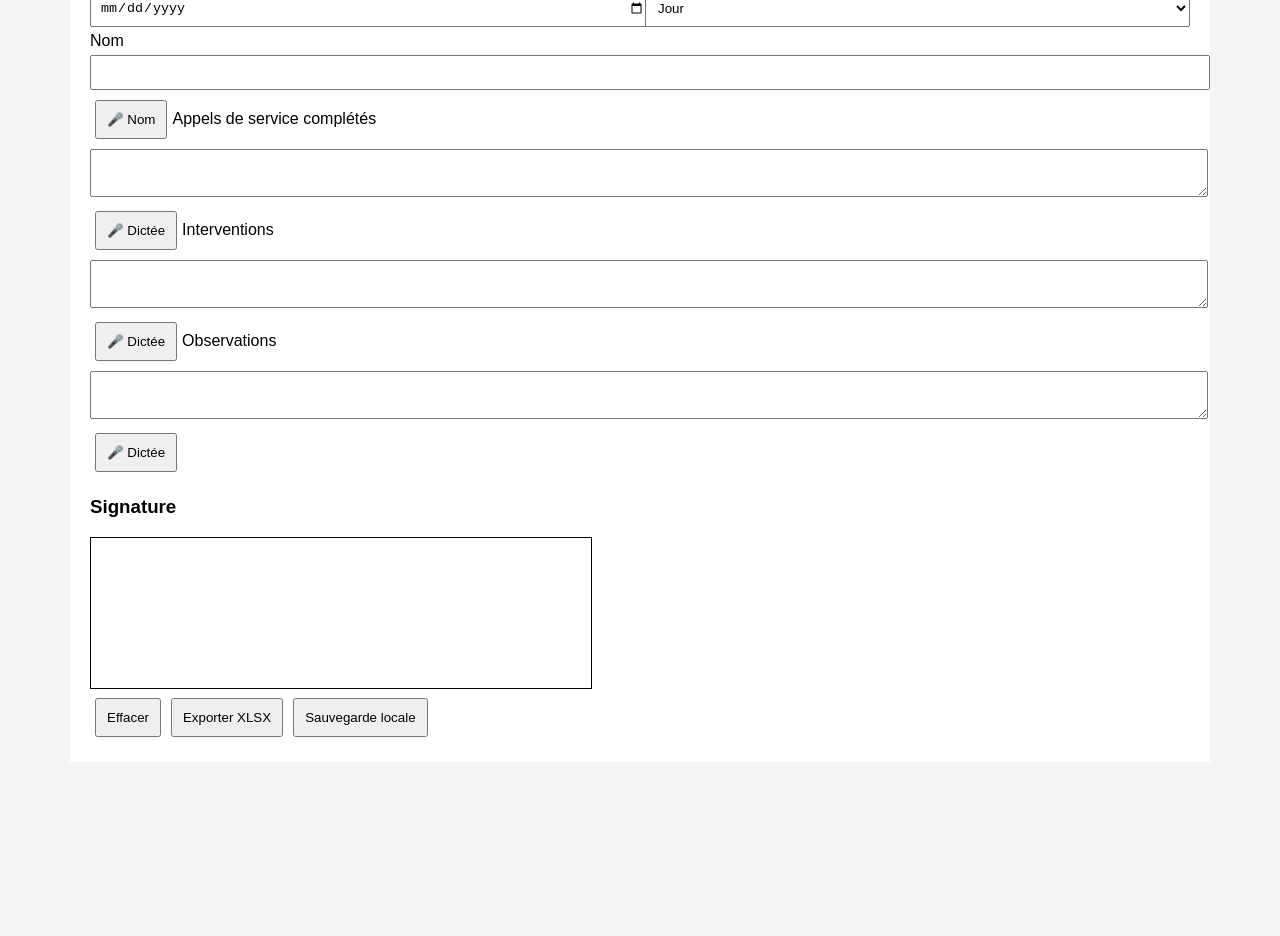
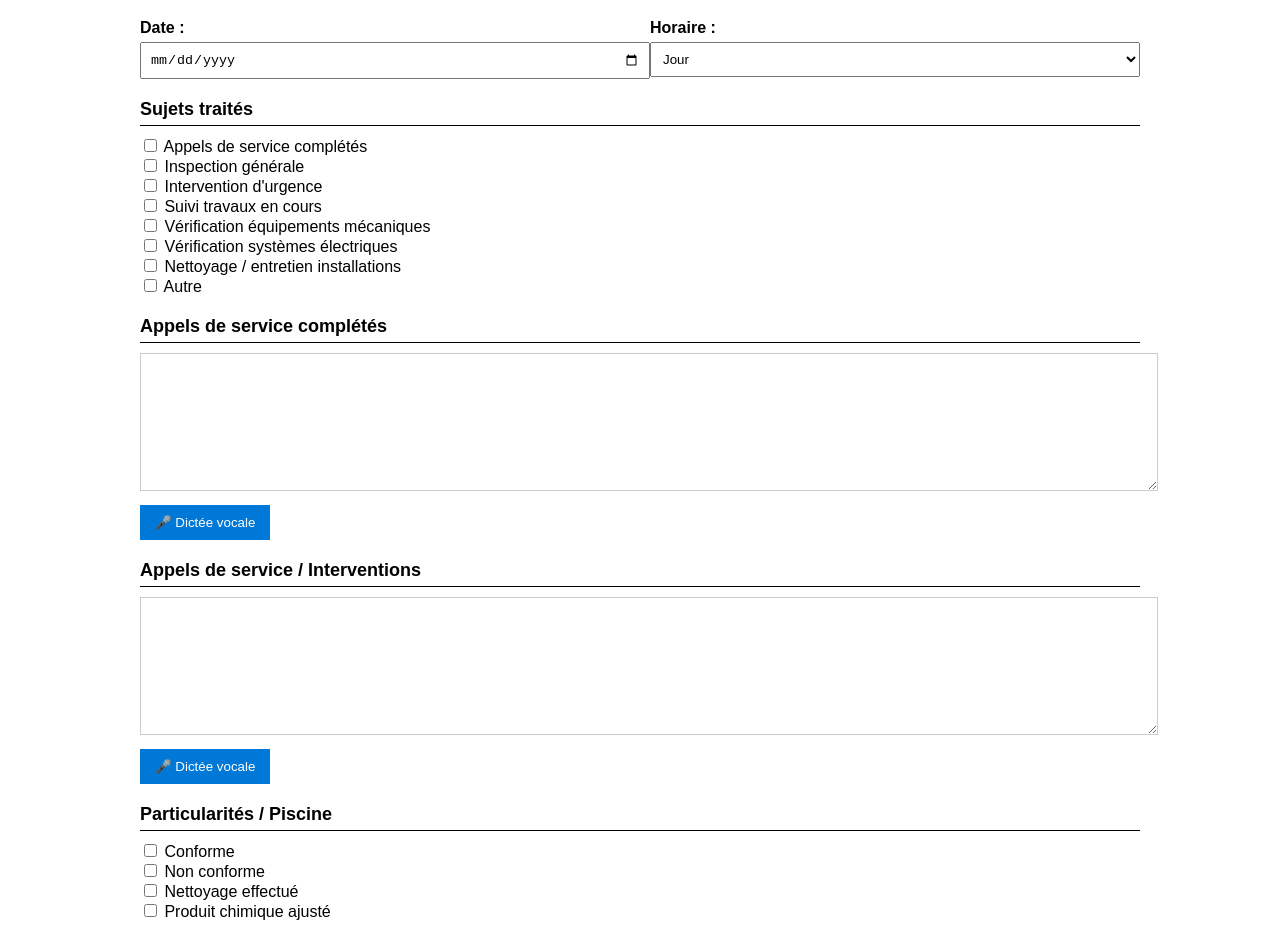
Before and after one commit to martinlefebvre73-bit/maintenance-app, a plain HTML site: page index.html in a window 1280 px wide. Shown: the part 123-1059 px from the top of the page. Before the commit the page ends 893 px from the top, so only its background shows below. Drawn offline with Linux system fonts and the light colour scheme; files that its build step writes are made by us from their sources.

Commit message:
Update index.html

```diff
--- a/index.html
+++ b/index.html
@@ -1 +1,256 @@
-<!DOCTYPE html><html lang='fr'><head><meta charset='utf-8'><meta name='viewport' content='width=device-width,initial-scale=1'><title>Rapport Maintenance Pro</title><link rel='stylesheet' href='css/style.css'><script src='https://cdn.sheetjs.com/xlsx-0.20.2/package/dist/xlsx.full.min.js'></script></head><body><div class='container'><h1>RAPPORT DE FIN DE QUART – MAINTENANCE</h1><div class='grid'><input type='date' id='date'><select id='horaire'><option>Jour</option><option>Soir</option><option>Nuit</option></select></div><label>Nom</label><input id='nom'><button onclick="startVoice('nom')">🎤 Nom</button><label>Appels de service complétés</label><textarea id='services'></textarea><button onclick="startVoice('services')">🎤 Dictée</button><label>Interventions</label><textarea id='interventions'></textarea><button onclick="startVoice('interventions')">🎤 Dictée</button><label>Observations</label><textarea id='observations'></textarea><button onclick="startVoice('observations')">🎤 Dictée</button><h3>Signature</h3><canvas id='sig' width='500' height='150'></canvas><div><button onclick='clearForm()'>Effacer</button><button onclick='exportExcel()'>Exporter XLSX</button><button onclick='saveLocal()'>Sauvegarde locale</button></div></div><script src='js/app.js'></script></body></html>
+<!DOCTYPE html>
+<html lang="fr">
+<head>
+<meta charset="UTF-8">
+<meta name="viewport" content="width=device-width, initial-scale=1">
+
+<title>Rapport de fin de quart - Maintenance</title>
+
+https://cdn.sheetjs.com/xlsx-0.20.2/package/dist/xlsx.full.min.js"></script>
+
+<style>
+
+body{
+    font-family: Arial, sans-serif;
+    max-width: 1000px;
+    margin: auto;
+    padding: 20px;
+    background: white;
+}
+
+h1{
+    text-align: center;
+    border: 2px solid black;
+    padding: 10px;
+}
+
+.section{
+    margin-top: 20px;
+}
+
+.section-title{
+    font-weight: bold;
+    font-size: 18px;
+    margin-bottom: 10px;
+    border-bottom: 1px solid black;
+    padding-bottom: 5px;
+}
+
+.row{
+    display: flex;
+    gap: 20px;
+}
+
+.field{
+    flex: 1;
+}
+
+input[type=date],
+input[type=text],
+select{
+    width: 100%;
+    padding: 8px;
+    margin-top: 5px;
+}
+
+textarea{
+    width: 100%;
+    min-height: 120px;
+    border: 1px solid #ccc;
+    padding: 8px;
+    resize: vertical;
+}
+
+button{
+    padding: 10px 15px;
+    margin-top: 10px;
+    cursor: pointer;
+}
+
+.voice{
+    background: #0078D7;
+    color: white;
+    border: none;
+}
+
+.actions{
+    text-align: center;
+    margin-top: 30px;
+}
+
+.actions button{
+    margin: 5px;
+}
+
+canvas{
+    border: 1px solid black;
+    width: 100%;
+    height: 150px;
+}
+
+@media print{
+
+.actions,
+.voice{
+    display:none;
+}
+
+body{
+    margin:0;
+}
+
+}
+
+</style>
+</head>
+
+<body>
+
+<h1>RAPPORT DE FIN DE QUART – MAINTENANCE</h1>
+
+<div class="row">
+
+    <div class="field">
+        <label><strong>Date :</strong></label>
+        <input type="date" id="date">
+    </div>
+
+    <div class="field">
+        <label><strong>Horaire :</strong></label>
+        <select id="horaire">
+            <option>Jour</option>
+            <option>Soir</option>
+            <option>Nuit</option>
+        </select>
+    </div>
+
+</div>
+
+<div class="section">
+    <div class="section-title">Sujets traités</div>
+
+    <label><input type="checkbox"> Appels de service complétés</label><br>
+    <label><input type="checkbox"> Inspection générale</label><br>
+    <label><input type="checkbox"> Intervention d'urgence</label><br>
+    <label><input type="checkbox"> Suivi travaux en cours</label><br>
+    <label><input type="checkbox"> Vérification équipements mécaniques</label><br>
+    <label><input type="checkbox"> Vérification systèmes électriques</label><br>
+    <label><input type="checkbox"> Nettoyage / entretien installations</label><br>
+    <label><input type="checkbox"> Autre</label>
+
+</div>
+
+<div class="section">
+    <div class="section-title">Appels de service complétés</div>
+
+    <textarea id="appels"></textarea>
+
+    <button class="voice" onclick="voice('appels')">
+        🎤 Dictée vocale
+    </button>
+</div>
+
+<div class="section">
+    <div class="section-title">Appels de service / Interventions</div>
+
+    <textarea id="interventions"></textarea>
+
+    <button class="voice" onclick="voice('interventions')">
+        🎤 Dictée vocale
+    </button>
+</div>
+
+<div class="section">
+
+    <div class="section-title">Particularités / Piscine</div>
+
+    <label><input type="checkbox"> Conforme</label><br>
+    <label><input type="checkbox"> Non conforme</label><br>
+    <label><input type="checkbox"> Nettoyage effectué</label><br>
+    <label><input type="checkbox"> Produit chimique ajusté</label>
+
+    <br><br>
+
+    <strong>Détails piscine</strong>
+
+    <textarea id="piscine"></textarea>
+
+    <button class="voice" onclick="voice('piscine')">
+        🎤 Dictée vocale
+    </button>
+
+</div>
+
+<div class="section">
+
+    <div class="section-title">Intervention d'urgence</div>
+
+    <textarea id="urgence"></textarea>
+
+    <button class="voice" onclick="voice('urgence')">
+        🎤 Dictée vocale
+    </button>
+
+</div>
+
+<div class="section">
+
+    <div class="section-title">Suivi travaux en cours</div>
+
+    <textarea id="suivi"></textarea>
+
+    <button class="voice" onclick="voice('suivi')">
+        🎤 Dictée vocale
+    </button>
+
+</div>
+
+<div class="section">
+
+    <div class="section-title">Autres observations</div>
+
+    <textarea id="observations"></textarea>
+
+    <button class="voice" onclick="voice('observations')">
+        🎤 Dictée vocale
+    </button>
+
+</div>
+
+<div class="section">
+
+    <div class="section-title">Détails et Variants</div>
+
+    <textarea id="details"></textarea>
+
+    <button class="voice" onclick="voice('details')">
+        🎤 Dictée vocale
+    </button>
+
+</div>
+
+<div class="section">
+
+    <label><strong>Nom :</strong></label>
+
+    <input type="text" id="nom">
+
+    <button class="voice" onclick="voice('nom')">
+        🎤 Dictée du nom
+    </button>
+
+</div>
+
+<div class="section">
+
+    <label><strong>Signature :</strong></label>
+
+    <canvas id="signature" width="900" height="150"></canvas>
+
+</div>
+
+<div class="actions">
+
+    <button onclick="effacer()">
+        Effacer
+    </
```
